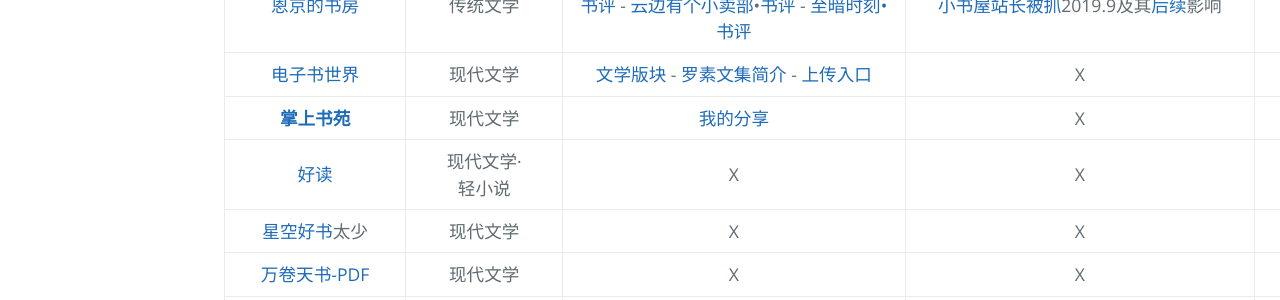
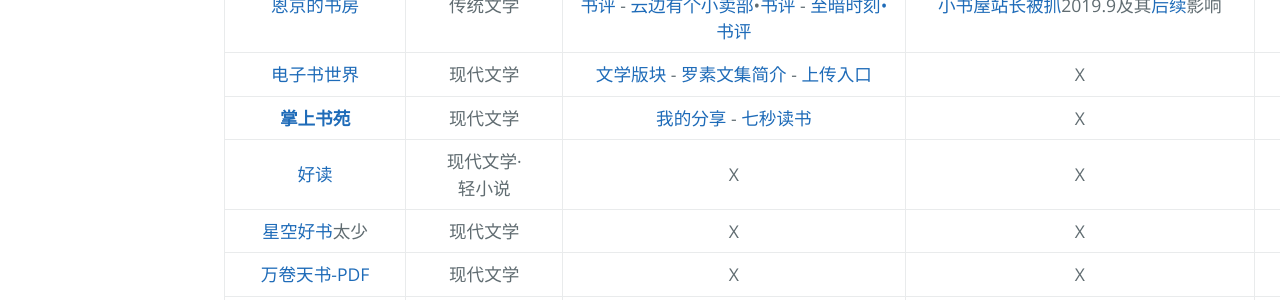
Before and after one commit to AmbroseRen/test, a Jekyll site: the page built from Library/BookSearch.md, in a window 1280 px wide and 900 px high, scrolled down 1267 px. Shown: the part 154-454 px from the top of the window. Built offline with Jekyll 4.4.1, drawn with Linux system fonts in a browser that asks for light colours; our own code applies the rules of GitHub Pages for plain Markdown files; the repository's description, which GitHub fills in, is left out.

Commit message:
Update BookSearch.md

```diff
--- a/Library/BookSearch.md
+++ b/Library/BookSearch.md
@@ -36,7 +36,7 @@
 | __literature__ | __文学__ | X | X | X |
 | [恩京的书房](https://www.enjing.com/) | 传统文学 | [我是余欢水（如果没有明天）](https://www.kunnu.com/yuhuanshui/)•[副链](https://www.51shucheng.net/shehui/ruguomeiyoumingtian)•[书评](https://www.enjing.com/wenxue/32589.htm) - [云边有个小卖部](https://cdn.jsdelivr.net/gh/AmbroseRen/Picture@master/book/Literature/Poem/%E4%BA%91%E8%BE%B9%E6%9C%89%E4%B8%AA%E5%B0%8F%E5%8D%96%E9%83%A8%20-%20%E5%BC%A0%E5%98%89%E4%BD%B3.pdf)•[书评](https://www.enjing.com/wenxue/31436.htm) - [至暗时刻•书评](https://www.enjing.com/wenxue/32393.htm) | [小书屋站长被抓](https://www.douban.com/group/topic/180075768/)2019.9及其[后续](https://www.zhihu.com/question/401236809)影响 | 此站于2021.2初已删库跑路•[评论](https://www.enjing.com/renwensheke/32613.htm)/[开放 动态 透明 便民](https://wenshu.court.gov.cn/)容我呵呵 |
 | [电子书世界](https://www.dzssj.com/) | 现代文学 | [文学版块](https://www.dzssj.com/list.php?mod=forumdisplay&fid=39&typeid=1&filter=typeid&typeid=1&page=2) - [罗素文集简介](https://www.dzssj.com/book/353476/) - [上传入口](https://www.dzssj.com/forum.php?mod=post&action=newthread&fid=41) | X | X |
-| __[掌上书苑](https://www.soepub.com/)__ | 现代文学 | [我的分享](https://www.soepub.com/myspace/3) | X | X |
+| __[掌上书苑](https://www.soepub.com/)__ | 现代文学 | [我的分享](https://www.soepub.com/myspace/3) - [七秒读书](https://www.7sbook.com/index/disk/index.html) | X | X |
 | [好读](http://www.haodoo.net/) | 现代文学·轻小说 | X | X | X |
 | [星空好书](http://www.goodepub.com/)太少 | 现代文学 | X | X | X |
 | [万卷天书-PDF](https://jrjpc.com/) | 现代文学 | X | X | X |
```
